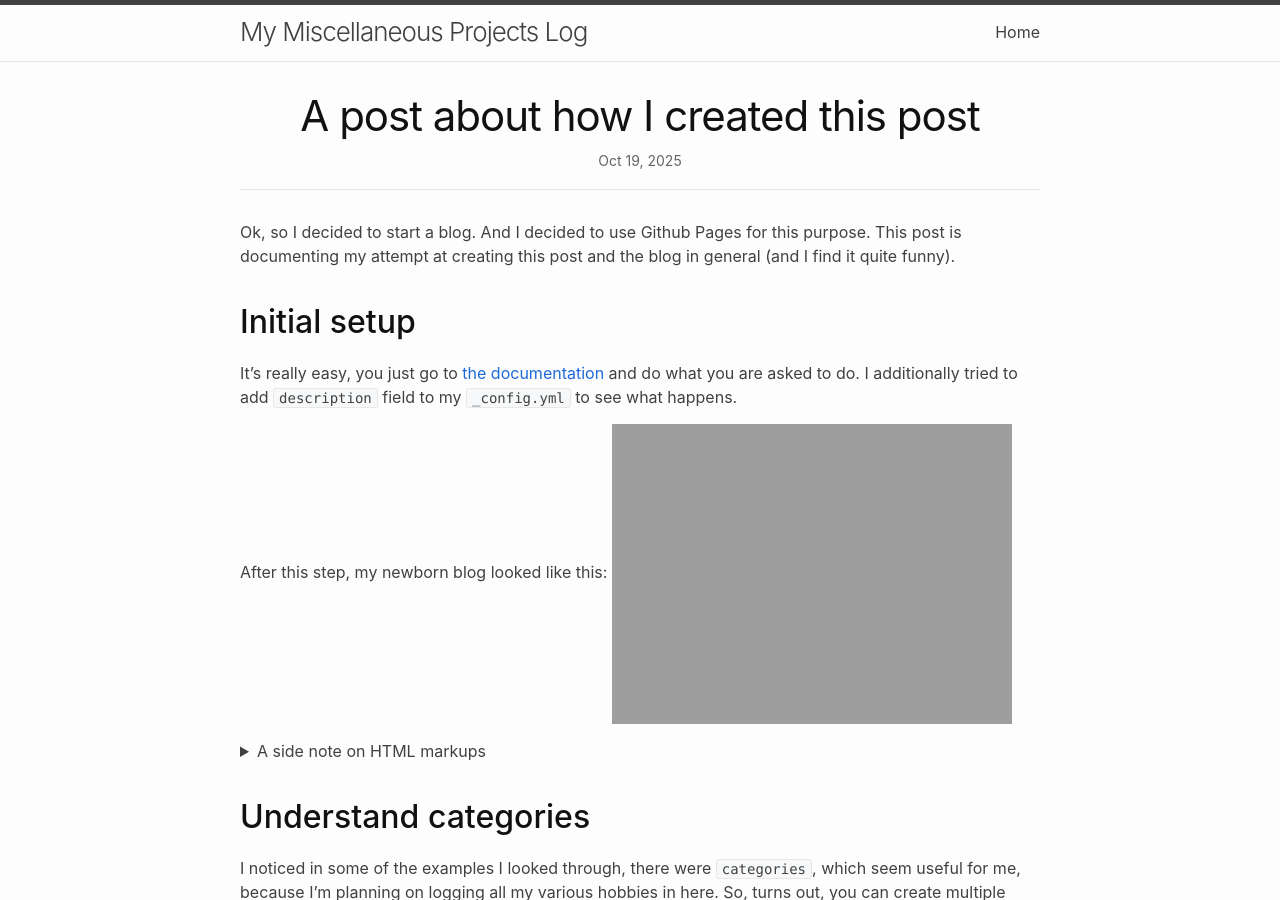
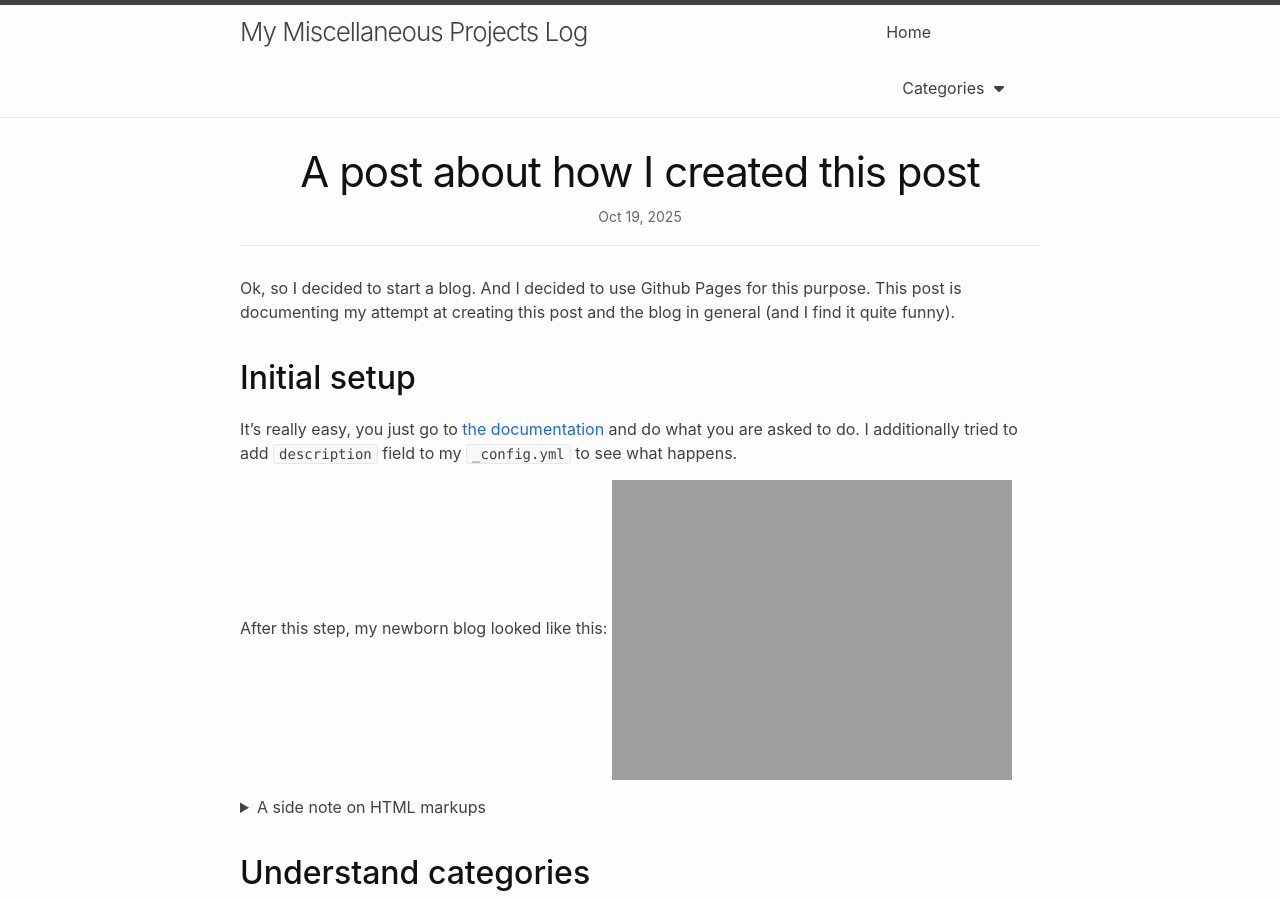
Before and after one commit to ris-iris/my-blog, a Jekyll site: the page built from coding/_posts/2025-10-19-first-post.md, in a window 1280 px wide and 900 px high. Built offline with Jekyll 4.4.1, drawn with Linux system fonts in a browser that asks for light colours; nearby versions of some CDN libraries; our own code applies the rules of GitHub Pages for plain Markdown files.

Commit message:
Implement categories dropdown in navigation
Added a dropdown menu for categories in the navigation.

```diff
--- a/_includes/nav-items.html
+++ b/_includes/nav-items.html
@@ -5,4 +5,14 @@
   <a class="nav-item" href="{{ hyperpage.url | relative_url }}">{{ hyperpage.title | escape }}</a>
   {%- endif -%}
   {%- endfor %}
+   <div class="dropdown">
+    <button class="dropbtn">Categories
+      <i class="fa fa-caret-down"></i>
+    </button>
+    <div class="dropdown-content">
+      {% for category in site.categories %}
+      <a class="dropdown-content" href="{{ category | first | prepend: "/"  | relative_url}}/overview.html">{{ category | first | capitalize }}</a>
+      {%- endfor %}
+    </div>
+  </div>
 </div>
```
